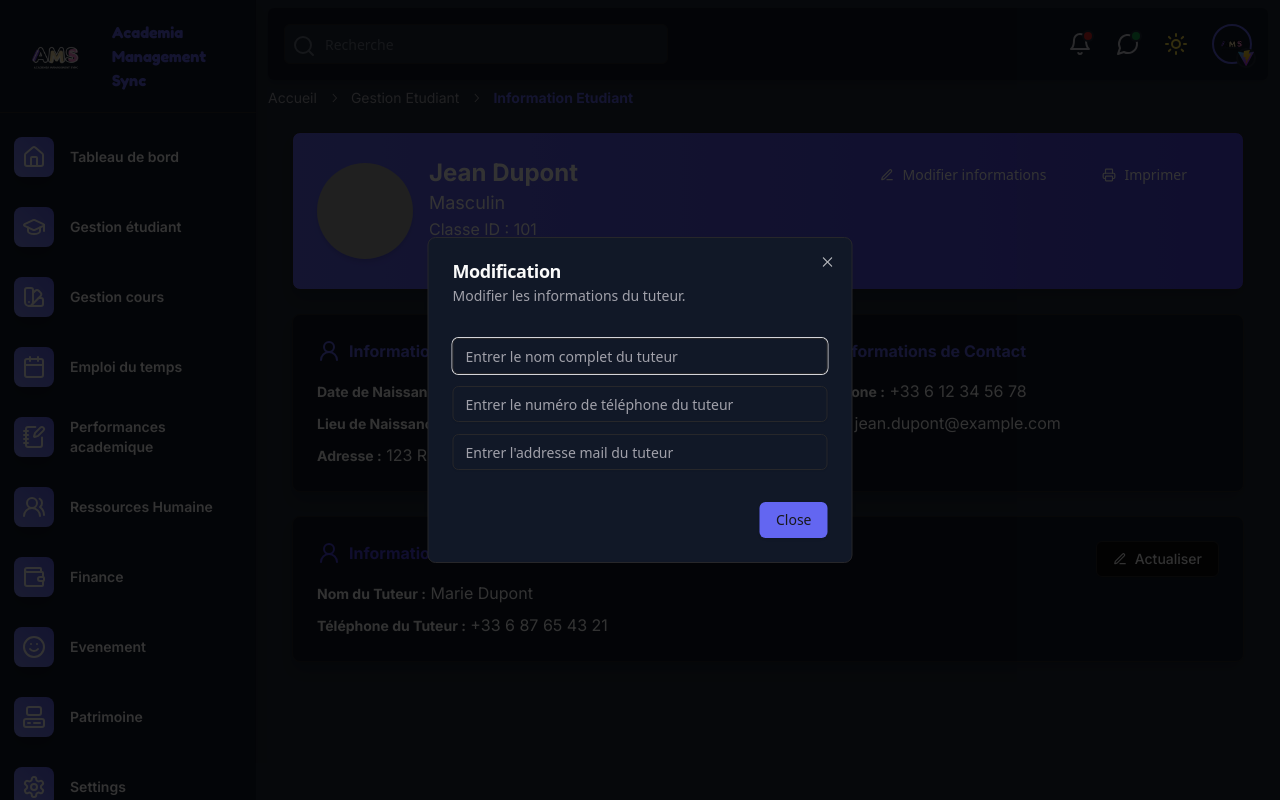
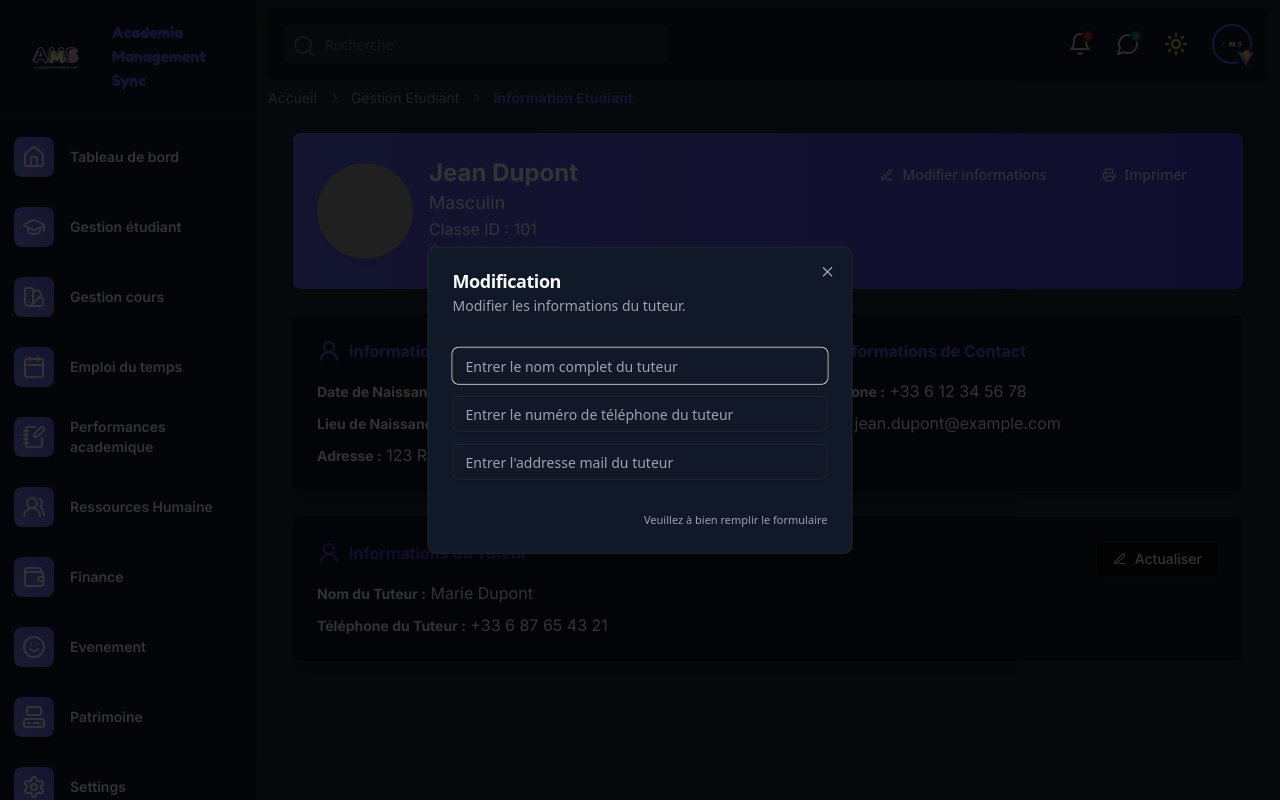
Before and after one commit to AureDulvresse/app.ams.io, a React (Vite) app: page /students/1 in a window 1280 px wide. Both pictures are taken after a click on the button "Actualiser". Built offline with nearby package versions, Linux system fonts and the light colour scheme; grey boxes are pictures that could not be loaded.

Commit message:
Update StudentDetail.tsx

```diff
--- a/src/components/modules/students/StudentDetail.tsx
+++ b/src/components/modules/students/StudentDetail.tsx
@@ -212,6 +212,7 @@ const StudentDetailPage: React.FC = () => {
           title="Modification"
           description="Modifier les informations du tuteur."
           content={<TutorForm />}
+          footer={<p className="text-[11px] text-gray-400">Veuillez à bien remplir le formulaire</p>}
         />
       )}
     </div>
```
